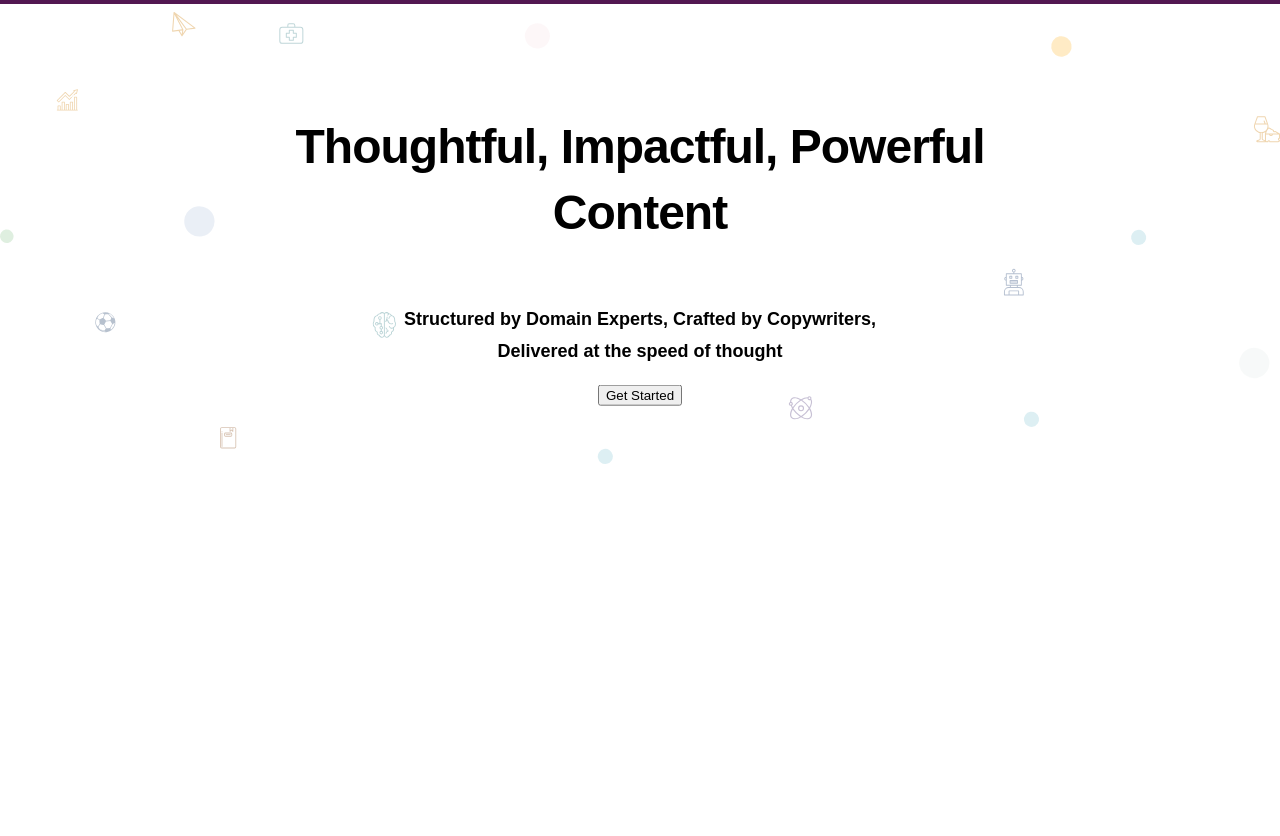
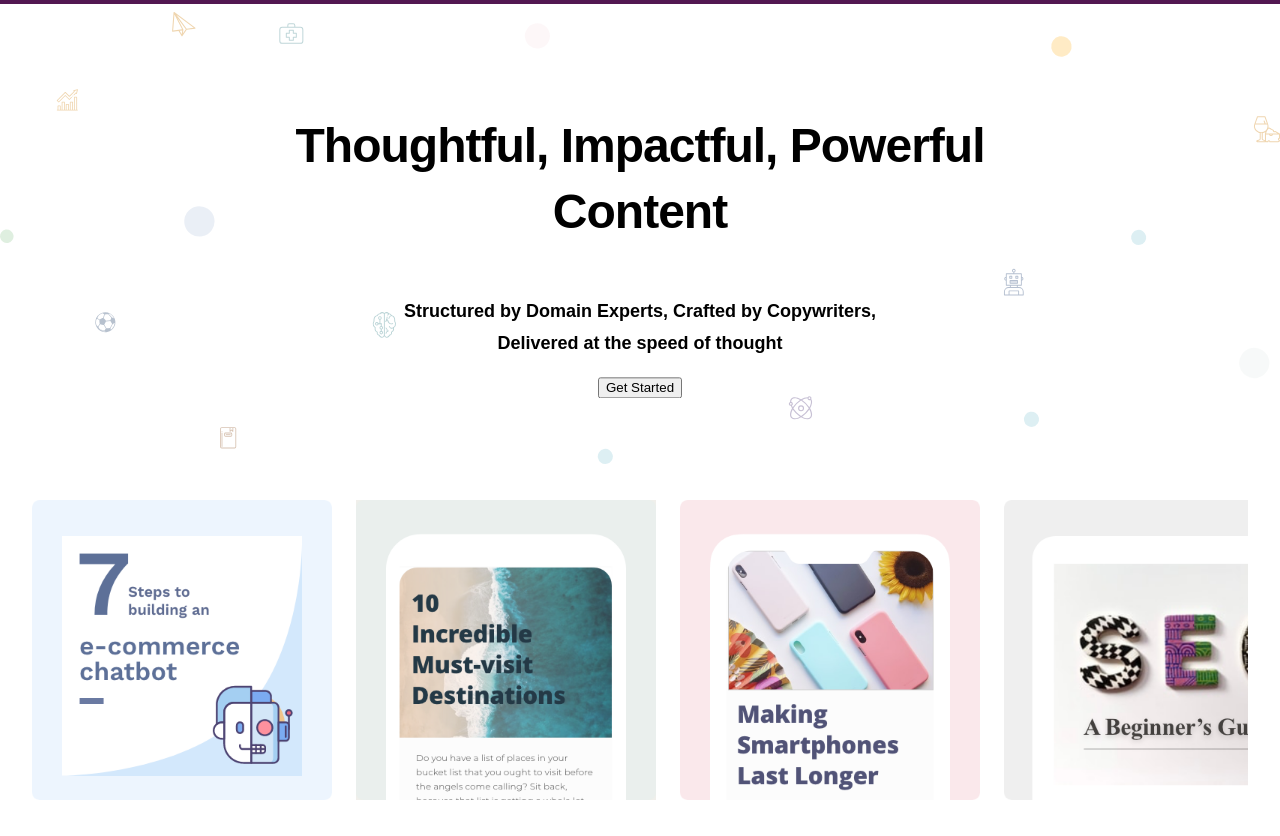
Before and after one commit to SupratikRulz/whitepanda-landing, a Gatsby site: page / in a window 1280 px wide. Shown: the part 52-888 px from the top of the page. Before the commit the page ends 864 px from the top, so only its background shows below. Built offline with nearby package versions, Linux system fonts and the light colour scheme; Gatsby itself is replaced by a stand-in of ours.

Commit message:
Render card carousel

```diff
--- a/src/components/pages/Home/Home.css
+++ b/src/components/pages/Home/Home.css
@@ -1,8 +1,8 @@
 .section {
     display: block;
-    width: 100%;
     z-index: 10;
     text-align: center;
+    overflow: hidden;
 }
 
 .hero-img-section {
@@ -31,3 +31,28 @@
     align-items: center;
     flex-direction: column;
 }
+
+.card-container {
+    display: flex;
+    flex-wrap: nowrap;
+    overflow-x: scroll;
+}
+
+.card {
+    min-width: 300px;
+    max-width: 400px;
+    margin-right: 24px;
+    position: relative;
+}
+
+.fake-card {
+    width: 24px;
+    margin-right: 24px;
+    position: relative;
+    min-height: 300px;
+    background-color: aqua;
+}
+
+.card-image {
+    width: 100%;
+}
--- a/src/components/pages/Home/Home.js
+++ b/src/components/pages/Home/Home.js
@@ -1,4 +1,6 @@
 import React from 'react'
+
+import cardConfig from './card-config'
 
 import HeroImage from '../../../images/hero-img.svg'
 
@@ -7,7 +9,7 @@ import './Home.css'
 export default function Home() {
     return (
         <div>
-            <section className="section">
+            <div className="section">
                 <div className="hero-img-section">
                     <img src={HeroImage} className="hero-img"/>
                     <div className="centered">
@@ -16,7 +18,22 @@ export default function Home() {
                         <button>Get Started</button>
                     </div>
                 </div>
-            </section>
+            </div>
+            <div className="section pbox-32">
+                <div className="card-container">
+                    {
+                        cardConfig.map(content => (
+                            <div className="card">
+                                <img src={content.img} className="card-image" />
+                            </div>
+                        ))
+                    }
+                    <div className="fake-card">
+                        {' '}
+                    </div>
+
+                </div>
+            </div>
         </div>
     )
 }
--- /dev/null
+++ b/src/components/pages/Home/card-config.js
@@ -0,0 +1,32 @@
+import Card1 from '../../../images/cards/card-1.png'
+import Card2 from '../../../images/cards/card-2.png'
+import Card3 from '../../../images/cards/card-3.png'
+import Card4 from '../../../images/cards/card-4.png'
+
+const cardConfig = [{
+    img: Card1,
+    color: '#a7b4c4',
+    header: 'White Paper',
+    description: '“Written for frequent travellers, woven into an excellent story like easy read”',
+    footer: 'Savaari.com'
+}, {
+    img: Card2,
+    color: '#79a5ac',
+    header: 'White Paper',
+    description: '“Written for frequent travellers, woven into an excellent story like easy read”',
+    footer: 'Savaari.com'
+}, {
+    img: Card3,
+    color: '#c7aab0',
+    header: 'White Paper',
+    description: '“Written for frequent travellers, woven into an excellent story like easy read”',
+    footer: 'Savaari.com'
+}, {
+    img: Card4,
+    color: '#b3c4c7',
+    header: 'White Paper',
+    description: '“Written for frequent travellers, woven into an excellent story like easy read”',
+    footer: 'Savaari.com'
+}]
+
+export default cardConfig
--- a/src/styles/reset.css
+++ b/src/styles/reset.css
@@ -20,3 +20,7 @@ h3 {
     font-size: 18px;
     line-height: 32px;
 }
+
+.pbox-32 {
+    padding: 32px;
+}
```
Also changed, not shown: src/images/cards/card-1.png (added), src/images/cards/card-2.png (added), src/images/cards/card-3.png (added), src/images/cards/card-4.png (added).
